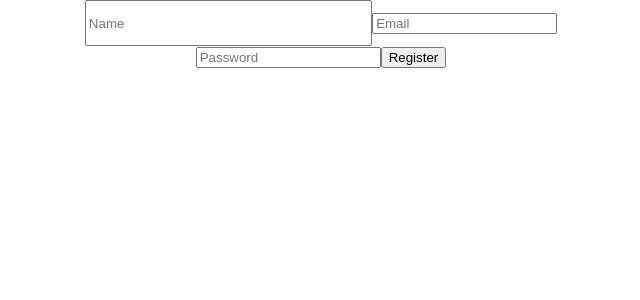
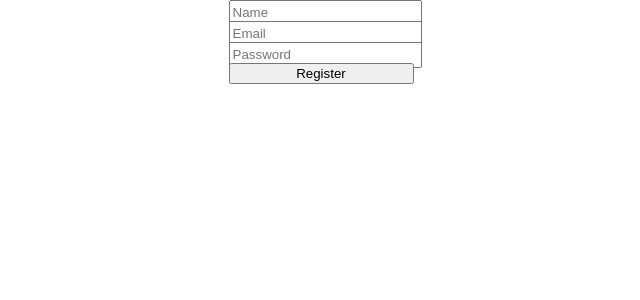
Before and after one commit to s1rHeadly/React-controlled-v-uncontrolled, a React (Create React App) app: page / in a window 1280 px wide. Shown: the top 300 px of the page, without its empty margins (319-959 px from the left). Built offline with nearby package versions, Linux system fonts and the light colour scheme.

Commit message:
update controllled component

```diff
--- a/src/App.css
+++ b/src/App.css
@@ -42,6 +42,11 @@
 
 
 
+form{
+  display: grid;
+  grid-template-rows: 1fr auto;
+}
+
 .uncontrolled-form{
   display: flex;
   flex-wrap: wrap;
@@ -52,7 +57,7 @@
 }
 
 
-input[type="text"], input[type="number"]{
-  width: 45%;
+input{
+  width: 100%;
   height: min(40px, 95%);
 }
--- a/src/App.js
+++ b/src/App.js
@@ -3,8 +3,13 @@ import ControlledForm from "./Components/ControlledForm";
 function App() {
 
   const getData = (data)  => {
+      //taking in the data from the form
+      // this function is passed as a prop into the Form Component
       console.log(data)
   }
+
+
+
   return (
     <div className="App">
 
--- a/src/Components/ControlledForm.js
+++ b/src/Components/ControlledForm.js
@@ -1,4 +1,4 @@
-import React, { useState } from 'react'
+import React, { useEffect, useState } from 'react'
 
 const ControlledForm = ({onGetData}) => {
 
@@ -7,12 +7,21 @@ const ControlledForm = ({onGetData}) => {
 const [name, setName] = useState('');
 const [email, setEmail] = useState('');
 const [password, setPassword] = useState('');
+const [errors, setErrors] = useState({})
 
 
+
+useEffect(() => {
+
+  return () => {
+
+  };
+}, [name, email, password]);
 
 // function
   const onSubmitData = (e) => {
         e.preventDefault();
+
 
         const dataObj = {
           name, email, password
```
